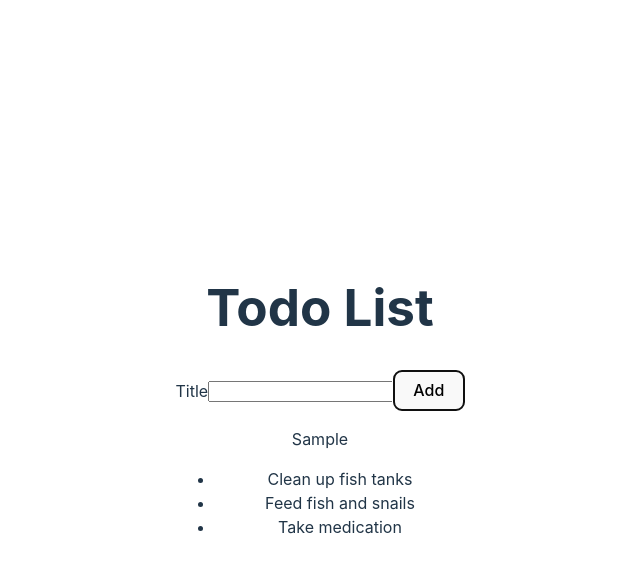
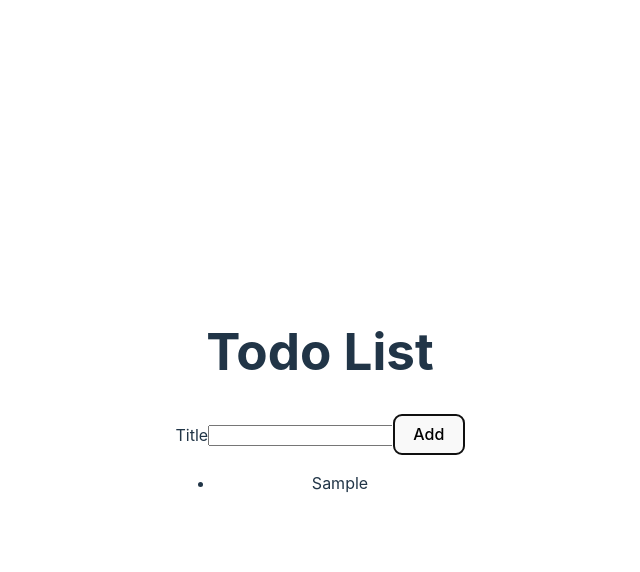
Before and after one commit to cricket-sama/react-todo, a React (Vite) app: page / in a window 1280 px wide. Both pictures are taken after typing "Sample" into the empty fields and a click on the button "Add". Shown: the top 572 px of the page, without its empty margins (320-960 px from the left). Built offline with nearby package versions, Linux system fonts and the light colour scheme.

Commit message:
week 4 objectives completed

```diff
--- a/src/AddTodoForm.jsx
+++ b/src/AddTodoForm.jsx
@@ -1,17 +1,34 @@
-function AddTodoForm(props) {
+import { useState } from "react";
+
+function AddTodoForm({ onAddTodo }) {
+
+    const [todoTitle, setTodoTitle] = useState('');
+
+    const handleTitleChange = (event) => {
+        let newTodoTitle = event.target.value;
+        setTodoTitle(newTodoTitle);
+    };
 
     const handleAddTodo = (event) => {
         event.preventDefault();
-        const todoTitle = event.target.title.value;
         console.log(todoTitle);
-        event.target.reset();
-        props.onAddTodo(todoTitle);
+        onAddTodo({
+            title: todoTitle,
+            id: Date.now(),
+        });
+        setTodoTitle('');
     };
 
     return (
         <form onSubmit={handleAddTodo}>
             <label htmlFor="todoTitle">Title</label>
-            <input type="text" id="todoTitle" name="title" />
+            <input
+                type="text"
+                id="todoTitle"
+                name="title"
+                value={todoTitle}
+                onChange={handleTitleChange}
+            />
             <button type="submit">Add</button>
         </form>
     );
--- a/src/App.jsx
+++ b/src/App.jsx
@@ -6,16 +6,19 @@
 
 function App() {
 
-  const [newTodo, setNewTodo] = useState('');
+  const [todoList, setTodoList] = useState([]);
+
+  const addTodo = (newTodo) => {
+    setTodoList([...todoList, newTodo]);
+  };
 
   return (
     <>
       <h1>Todo List</h1>
-      <AddTodoForm onAddTodo={setNewTodo} />
-      <p>{newTodo}</p>
-      <TodoList />
+      <AddTodoForm onAddTodo={addTodo} />
+      <TodoList todoList={todoList} />
     </>
-  )
+  );
 }
 
 export default App
--- a/src/TodoList.jsx
+++ b/src/TodoList.jsx
@@ -1,21 +1,6 @@
 import TodoListItem from "./TodoListItem";
 
-let todoList = [
-  {
-    id: 1,
-    title: "Clean up fish tanks"
-  },
-  {
-    id: 2,
-    title: "Feed fish and snails"
-  },
-  {
-    id: 3,
-    title: "Take medication"
-  }
-];
-
-function TodoList() {
+function TodoList({ todoList }) {
 
     return (
        <ul>
@@ -23,7 +8,7 @@
             <TodoListItem key={item.id} todo={item} />
           ))}
         </ul>
-    )
+    );
 
 }
 
--- a/src/TodoListItem.jsx
+++ b/src/TodoListItem.jsx
@@ -1,8 +1,8 @@
-function TodoListItem(props) {
+function TodoListItem({ todo }) {
 
     return (
-        <li>{props.todo.title}</li>
-    )
+        <li>{todo.title}</li>
+    );
 }
 
 export default TodoListItem;
```
